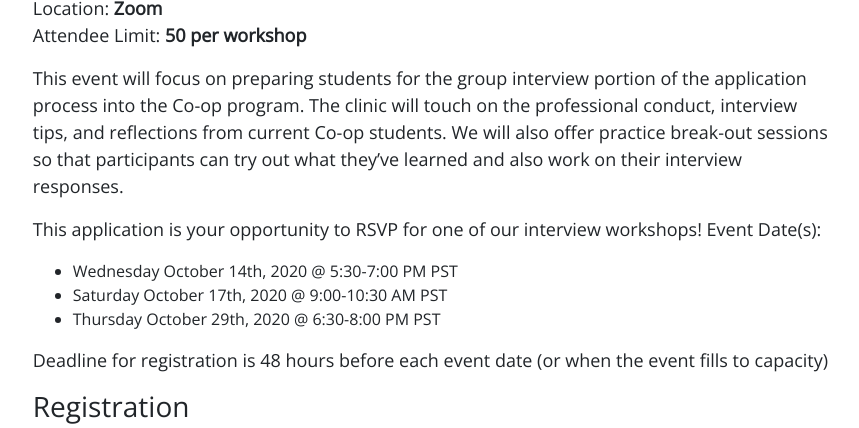
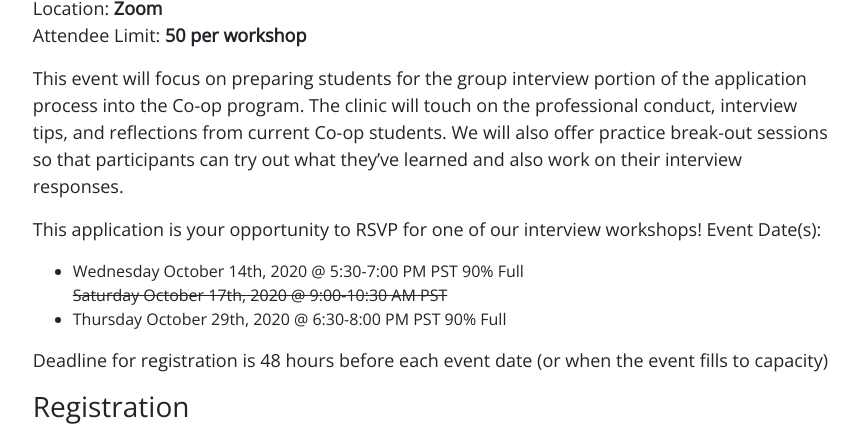
Before and after one commit to coopsauder/COSAS, a Jekyll site: the page built from _posts/2020-08-05-interview-workshop.md, in a window 1280 px wide and 900 px high, scrolled down 1159 px, cut to the strip 0-428 px from the top of the window. Shown: the whole strip, without its empty margins (206-1065 px from the left). Built offline with Jekyll 4.4.1, drawn with Linux system fonts in a browser that asks for light colours; nearby versions of some CDN libraries.

```diff
--- a/_posts/2020-08-05-interview-workshop.md
+++ b/_posts/2020-08-05-interview-workshop.md
@@ -28,9 +28,9 @@ This event will focus on preparing students for the group interview portion of t
 This application is your opportunity to RSVP for one of our interview workshops!
 Event Date(s):
 
-* Wednesday October 14th, 2020 @ 5:30-7:00 PM PST
-* Saturday October 17th, 2020 @ 9:00-10:30 AM PST
-* Thursday October 29th, 2020 @ 6:30-8:00 PM PST
+* Wednesday October 14th, 2020 @ 5:30-7:00 PM PST 90% Full
+~~Saturday October 17th, 2020 @ 9:00-10:30 AM PST~~
+* Thursday October 29th, 2020 @ 6:30-8:00 PM PST 90% Full
 
 Deadline for registration is 48 hours before each event date (or when the event fills to capacity)
 
```
Also changed, not shown: _initiatives/mentorship.md (+1 -3 lines).
